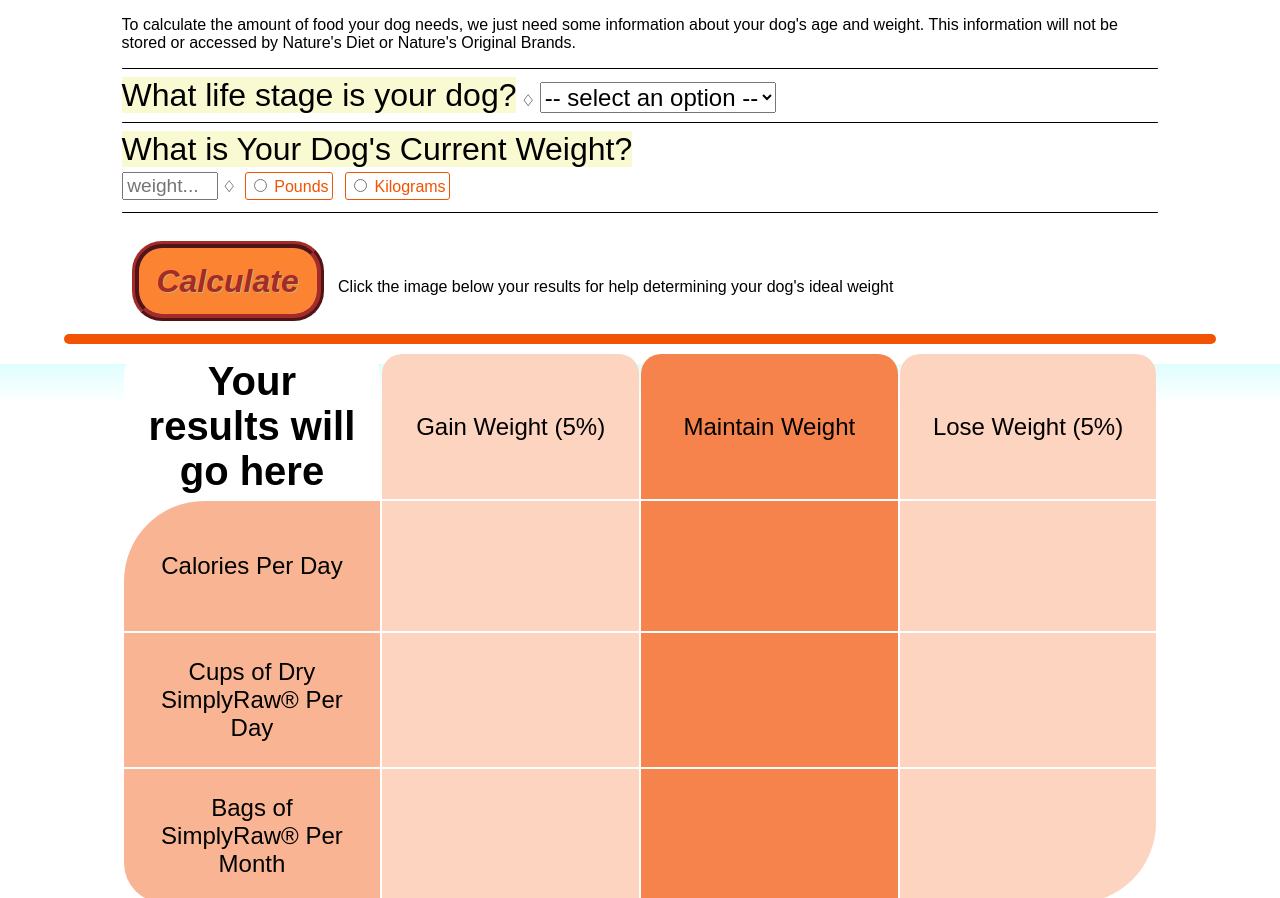
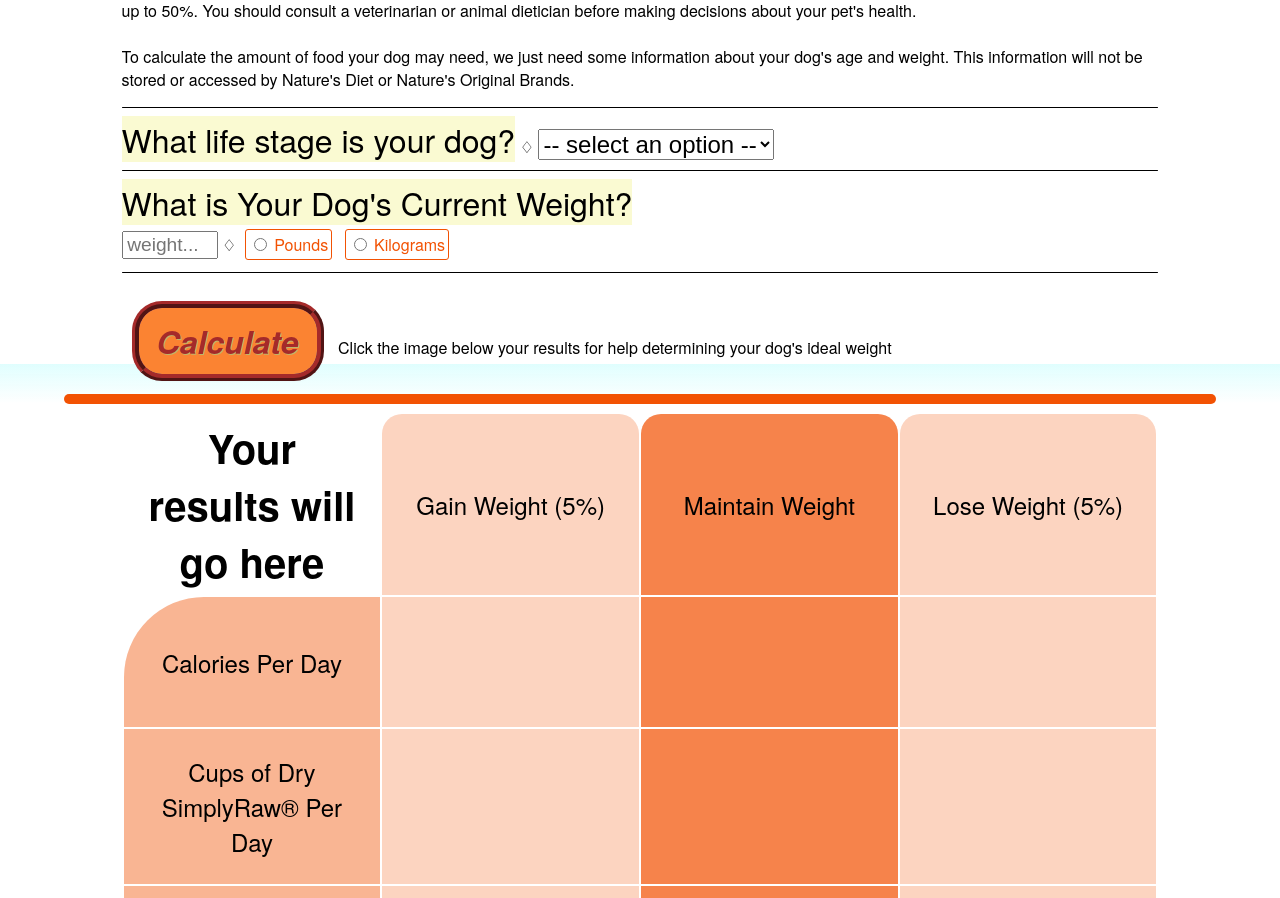
Before and after one commit to naturesoriginalbrands/naturesoriginalbrands.github.io, a plain HTML site: page calculator.html in a window 1280 px wide. Shown: the part 436-1334 px from the top of the page. Drawn offline with nearby package versions, Linux system fonts and the light colour scheme; a web font is replaced by a local one.

Commit message:
Edited the copy to a first draft of the actual copy.  Added copywriter to my resume.  Made coffee.  And added HelveticaNeue as a font, since it is  the fonts used on naturesdietpet.com

```diff
--- a/calculator.html
+++ b/calculator.html
@@ -28,9 +28,9 @@
   <div class="overlay"></div>
 
   <div class="section">
-  <p>This calculator will help you learn more about how much food your dog should eat.  However, the needs of your dog are unique and may differ from these predictions by up to 50%.  You should consult a veterinarian or animal dietician before making decisions about your pet's health.  This calculator is for personal and educational use only, and is in no way advice from a medical or veterinary professional.<br><br>
+  <p>This calculator is a tool for estimating your dog's likely dietary needs.  The needs of your dog are unique and may differ from these predictions by up to 50%.  You should consult a veterinarian or animal dietician before making decisions about your pet's health.<br><br>
 
-    To calculate the amount of food your dog needs, we just need some information about your dog's age and weight.  This information will not be stored or accessed by Nature's Diet or Nature's Original Brands.
+    To calculate the amount of food your dog may need, we just need some information about your dog's age and weight.  This information will not be stored or accessed by Nature's Diet or Nature's Original Brands.
   </p>
   <hr class="thin">
   <form id="calculator" style="display: inline">
@@ -104,19 +104,10 @@
     <hr class="thin">
     <h2 id="calcinfoHeader">About the Calculator</h2>
     <p id="calcinfo">
-    Lorem ipsum.  Informational paragraph about the dog food calculator tool.  In this paragraph we discuss the <strong>Resting Energy Requirements</strong> of dogs, and why someone should use our tool.<br>
+    This calculator is based on the science of <strong>Resting Energy Requirements</strong> of dogs.  Researchers at Ohio State University have used evidence-based practices to determine the optimal amount of food for dogs of various life stages, health needs, and weights.  These numbers assume an average level of physical activity; highly physically active dogs or working dogs with strenuous daily activities may require more food.  Food and calorie requirements also vary by breed.  We encourage you to think of this calculator as a first step toward making a plan for your dog's food consumption.<br><br>
     Note: we are not veterinarians, and the information on this page does not represent the opinion of an expert.  Please consult a dietician before making decisions about your pet's daily food intake.
     <br><br>
-
-
-    Some related facts:<br>
-      <br>
-      Pets' <abbr>RER</abbr> (Resting Energy Requirements) depend on weight, neutered/intact status, breed, and age.<br>
-      <br>
-      These calculations can only give a "ballpark" estimate: adjusting in the long term the amount of food you feed your pet will necessarily depend on personalized attention to a pet's needs.<br>
-      <br>
-      Muscle condition, as well as coat and skin quality, are affected by the amount of protein that a pet is getting.  If a pets has a healthy muscle condition score, and good skin and coat quality, that is an indication that they are getting enough protein.<br>
-      <br>
+    Ready to try Simply Raw®?  Visit <a href="https://www.naturesdietpet.com/simply-raw-freeze-dried-raw-meals">our website</a> to place an order.  Or visit <a href="https://www.simplyrawmeals.com/">simplyrawmeals.com</a> to get Simply Raw® delivered on a subscription basis.
   </p>
 </div>
 </body>
--- a/css/style.css
+++ b/css/style.css
@@ -49,7 +49,7 @@ body {
 }
 
 p {
-    font-family: futura-lt-w01-light,futura-lt-w05-light,sans-serif;
+    font-family:HelveticaNeue,futura-lt-w01-light,futura-lt-w05-light,sans-serif;
     font-size: 1em;
     overflow: hidden;
 }
@@ -65,13 +65,13 @@ p {
     margin: 4px;
     width: auto;
     display: inline-block;
-    font-family: futura-lt-w01-light,futura-lt-w05-light,sans-serif;
+    font-family:HelveticaNeue,futura-lt-w01-light,futura-lt-w05-light,sans-serif;
     font-weight: lighter;
     color: #AD3B02;
 }
 
 #summary {
-    font-family: futura-lt-w01-light,futura-lt-w05-light,sans-serif;
+    font-family:HelveticaNeue,futura-lt-w01-light,futura-lt-w05-light,sans-serif;
     font-size: 40px
 }
 
@@ -97,7 +97,7 @@ table {
 
 /* CSS */
 .button-5 {
-    font-family: futura-lt-w01-light,futura-lt-w05-light,sans-serif;
+    font-family:HelveticaNeue,futura-lt-w01-light,futura-lt-w05-light,sans-serif;
     align-items: center;
     background-clip: padding-box;
     background-color: #fa6400;
@@ -108,7 +108,7 @@ table {
     color: #fff;
     cursor: pointer;
     display: inline-flex;
-    font-family: futura-lt-w01-light,futura-lt-w05-light,sans-serif;
+    font-family:HelveticaNeue,futura-lt-w01-light,futura-lt-w05-light,sans-serif;
     font-size: 1.5em;
     font-weight: 600;
     justify-content: center;
@@ -148,7 +148,7 @@ mark {
     width: 6em;
     height: 2.5em;
     color: brown;
-    font-family: futura-lt-w01-light,futura-lt-w05-light,sans-serif;
+    font-family:HelveticaNeue,futura-lt-w01-light,futura-lt-w05-light,sans-serif;
     font-size: 2em;
     font-style: italic;
     text-shadow: 1px 1px darkkhaki;
@@ -221,7 +221,7 @@ th.gain {
 
 }
 #left_top, #middle_top, #right_top{
-    font-family: futura-lt-w01-light,futura-lt-w05-light,sans-serif;
+    font-family:HelveticaNeue,futura-lt-w01-light,futura-lt-w05-light,sans-serif;
 
 }
 
@@ -262,7 +262,7 @@ input[type=number] {
 }
 
 body {
-    font-family: futura-lt-w01-light,futura-lt-w05-light,sans-serif;
+    font-family:HelveticaNeue,futura-lt-w01-light,futura-lt-w05-light,sans-serif;
 }
 
 #calories, #calories_gain, #calories_loss,
@@ -272,7 +272,7 @@ body {
 }
 
 h1, h2 {
-    font-family: futura-lt-w01-light,futura-lt-w05-light,sans-serif;
+    font-family:HelveticaNeue,futura-lt-w01-light,futura-lt-w05-light,sans-serif;
     font-weight: lighter
 }
 h1 {
```
